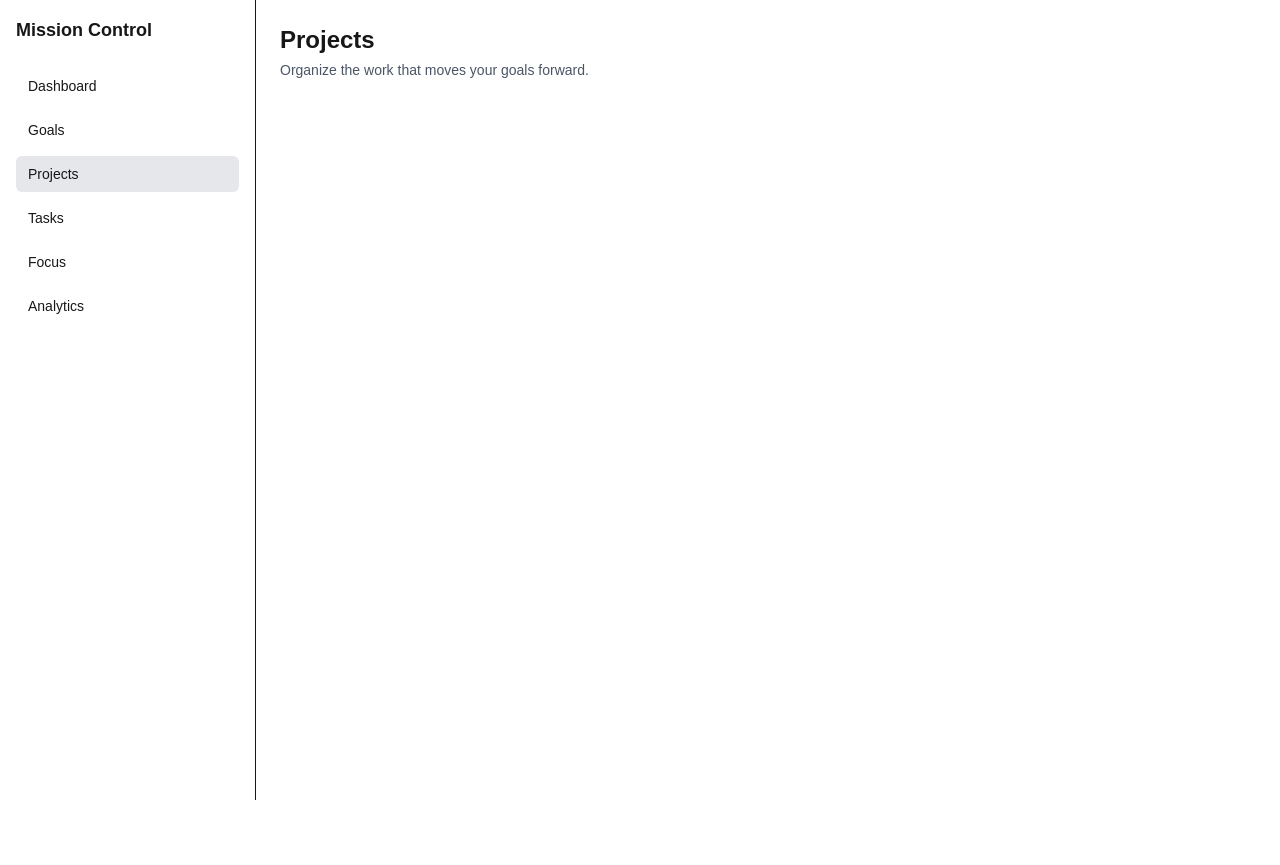
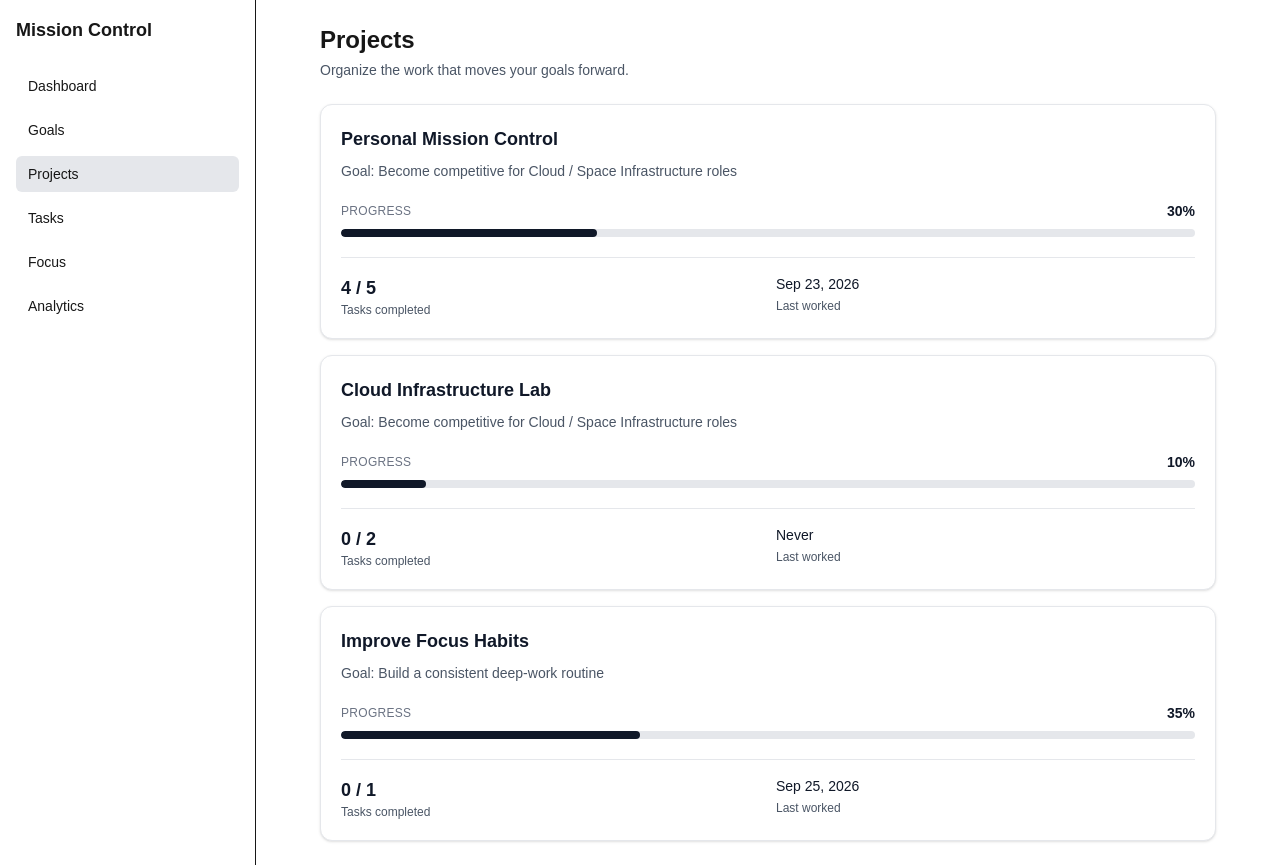
Before and after one commit to JohnnyButloe/personal-mission-control, a Next.js app: page /projects in a window 1280 px wide. Before the commit the page ends 800 px from the top, so only its background shows below. Built offline with nearby package versions, Linux system fonts and the light colour scheme.

Commit message:
feat(projects): Issue 9 - build read-only projects page

```diff
--- /dev/null
+++ b/app/components/projects/project-card.tsx
@@ -0,0 +1,65 @@
+import Card from "@/components/ui/card";
+import ProgressBar from "@/components/ui/progress-bar";
+import type { Project } from "@/types/domain";
+
+type ProjectCardProps = {
+  project: Project;
+  goalTitle: string;
+  completedTaskCount: number;
+  totalTaskCount: number;
+  lastWorkedLabel: string;
+};
+
+export default function ProjectCard({
+  project,
+  goalTitle,
+  completedTaskCount,
+  totalTaskCount,
+  lastWorkedLabel,
+}: ProjectCardProps) {
+  return (
+    <Card>
+      {/* Project information */}
+      <div>
+        <h2 className="text-lg font-semibold text-gray-900">{project.title}</h2>
+
+        <p className="mt-2 text-sm text-gray-600">Goal: {goalTitle}</p>
+      </div>
+
+      {/* Project progress */}
+      <div className="mt-5">
+        <div className="mb-2 flex items-center justify-between">
+          <span className="text-xs font-medium uppercase tracking-wide text-gray-500">
+            Progress
+          </span>
+
+          <span className="text-sm font-semibold text-gray-900">
+            {project.progress}%
+          </span>
+        </div>
+
+        <ProgressBar
+          value={project.progress}
+          label={`${project.title} progress`}
+        />
+      </div>
+
+      {/* Project activity */}
+      <div className="mt-5 grid grid-cols-2 gap-4 border-t border-gray-200 pt-4">
+        <div>
+          <p className="text-lg font-semibold text-gray-900">
+            {completedTaskCount} / {totalTaskCount}
+          </p>
+
+          <p className="text-xs text-gray-600">Tasks completed</p>
+        </div>
+
+        <div>
+          <p className="text-sm font-medium text-gray-900">{lastWorkedLabel}</p>
+
+          <p className="mt-1 text-xs text-gray-600">Last worked</p>
+        </div>
+      </div>
+    </Card>
+  );
+}
--- a/app/projects/page.tsx
+++ b/app/projects/page.tsx
@@ -1,10 +1,78 @@
 import PageHeader from "@/components/page-header";
+import ProjectCard from "@/components/projects/project-card";
+import { goals, projects, tasks, focusSessions } from "@/data/mock-data";
 
 export default function ProjectsPage() {
+  const activeProjects = projects.filter(
+    (project) => project.status === "active",
+  );
+
   return (
-    <PageHeader
-      title="Projects"
-      description="Organize the work that moves your goals forward."
-    />
+    <section aria-label="Projects" className="mx-auto w-full max-w-4xl">
+      <PageHeader
+        title="Projects"
+        description="Organize the work that moves your goals forward."
+      />
+
+      {activeProjects.length === 0 ? (
+        <p className="text-sm text-gray-600">No active projects yet.</p>
+      ) : (
+        <div className="grid gap-4">
+          {activeProjects.map((project) => {
+            const parentGoal = goals.find((goal) => goal.id === project.goalId);
+
+            const projectTasks = tasks.filter(
+              (task) => task.projectId === project.id,
+            );
+
+            const totalTaskCount = projectTasks.length;
+
+            const completedTaskCount = projectTasks.filter(
+              (task) => task.completed,
+            ).length;
+
+            const projectSessions = focusSessions.filter((session) =>
+              projectTasks.some((task) => task.id === session.taskId),
+            );
+
+            const lastWorkedAt = projectSessions.reduce<Date | null>(
+              (latest, session) => {
+                const completedAt = new Date(session.completedAt);
+
+                if (
+                  latest === null ||
+                  completedAt.getTime() > latest.getTime()
+                ) {
+                  return completedAt;
+                }
+
+                return latest;
+              },
+              null,
+            );
+
+            const lastWorkedLabel = lastWorkedAt
+              ? lastWorkedAt.toLocaleDateString("en-US", {
+                  month: "short",
+                  day: "numeric",
+                  year: "numeric",
+                  timeZone: "UTC",
+                })
+              : "Never";
+
+            return (
+              <ProjectCard
+                key={project.id}
+                project={project}
+                goalTitle={parentGoal?.title ?? "Unassigned goal"}
+                completedTaskCount={completedTaskCount}
+                totalTaskCount={totalTaskCount}
+                lastWorkedLabel={lastWorkedLabel}
+              />
+            );
+          })}
+        </div>
+      )}
+    </section>
   );
 }
```
